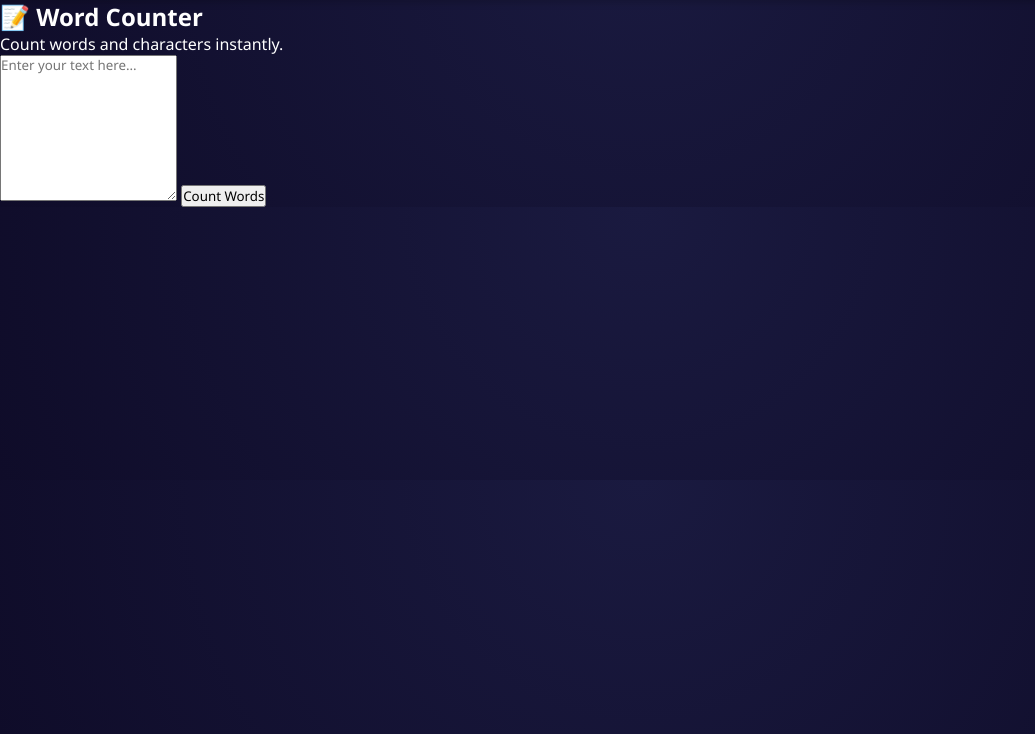
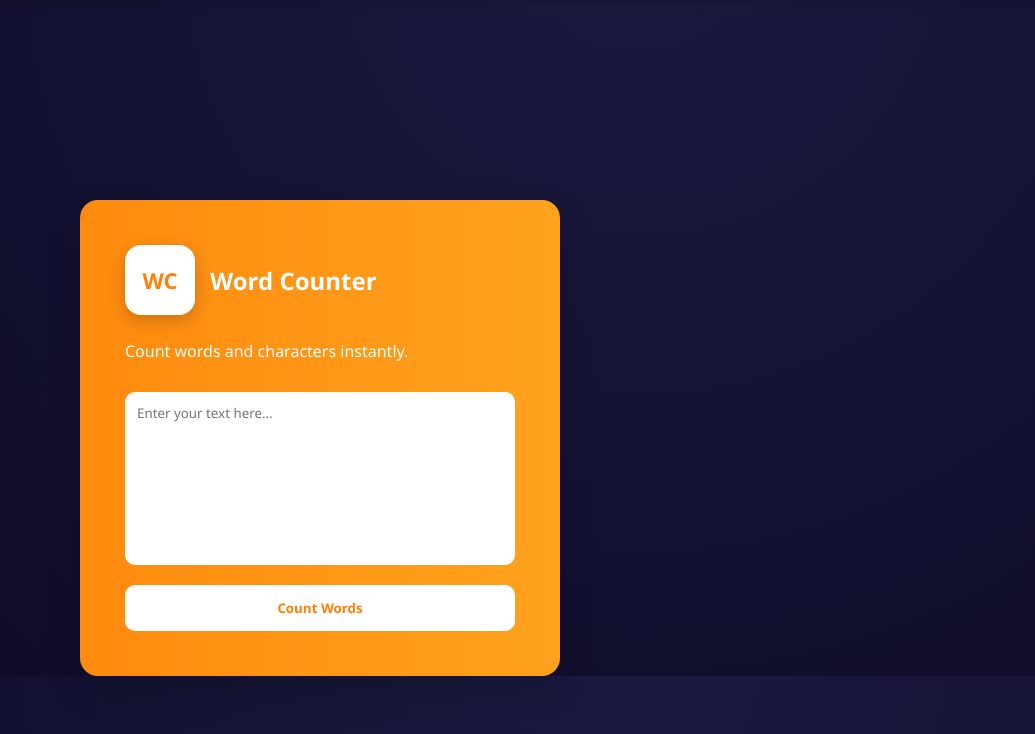
Before and after one commit to afnankhan123456/ai-tools-website-, a Flask app: template templates/utility_tools/word_counter.html in a window 1280 px wide. Shown: the part 66-800 px from the top of the page, without its empty margins (0-1035 px from the left). Run offline with Flask 3, Linux system fonts and the light colour scheme; the template is opened without the code that fills it, so the values that code supplies are empty.

Commit message:
Update word_counter.html

```diff
--- a/templates/utility_tools/word_counter.html
+++ b/templates/utility_tools/word_counter.html
@@ -1,14 +1,96 @@
 {% extends "base.html" %}
 {% block content %}
 
-<section class="tool-container">
-    <h1>📝 Word Counter</h1>
-    <p>Count words and characters instantly.</p>
+<section style="display:flex; justify-content:flex-start; margin:200px 0 0 80px;">
 
-    <form action="{{ url_for('word_counter') }}" method="POST">
-        <textarea name="text" rows="8" placeholder="Enter your text here..." required></textarea>
-        <button type="submit">Count Words</button>
-    </form>
+    <div style="
+        padding:45px;
+        border-radius:18px;
+        width:480px;
+        color:white;
+        box-shadow:0 15px 35px rgba(0,0,0,0.18);
+        position:relative;
+        overflow:hidden;
+        background: linear-gradient(270deg, #ff8008, #ffc837, #ff8008);
+        background-size: 600% 600%;
+        animation: gradientMove 8s ease infinite;
+    ">
+
+        <!-- Logo Row -->
+        <div style="display:flex; align-items:center; gap:15px; margin-bottom:25px;">
+
+            <div style="
+                background:white;
+                color:#ff8008;
+                font-weight:bold;
+                font-size:22px;
+                width:70px;
+                height:70px;
+                display:flex;
+                align-items:center;
+                justify-content:center;
+                border-radius:16px;
+                box-shadow:0 6px 18px rgba(0,0,0,0.2);
+            ">
+                WC
+            </div>
+
+            <div style="font-size:24px; font-weight:600;">
+                Word Counter
+            </div>
+
+        </div>
+
+        <p style="margin-bottom:30px; color:#ffffff;">
+            Count words and characters instantly.
+        </p>
+
+        <form action="{{ url_for('word_counter') }}" method="POST">
+
+            <div style="
+                background:white;
+                padding:12px;
+                border-radius:10px;
+                margin-bottom:20px;
+            ">
+                <textarea name="text"
+                          rows="8"
+                          placeholder="Enter your text here..."
+                          required
+                          style="border:none; width:100%; resize:none; outline:none;"></textarea>
+            </div>
+
+            <button type="submit"
+                    style="
+                        background:white;
+                        color:#ff8008;
+                        border:none;
+                        padding:14px;
+                        width:100%;
+                        border-radius:10px;
+                        font-weight:600;
+                        cursor:pointer;
+                        transition:0.3s;
+                    "
+                    onmouseover="this.style.background='#f3f4f6'"
+                    onmouseout="this.style.background='white'">
+
+                Count Words
+
+            </button>
+
+        </form>
+
+    </div>
+
 </section>
 
+<style>
+@keyframes gradientMove {
+    0% { background-position: 0% 50%; }
+    50% { background-position: 100% 50%; }
+    100% { background-position: 0% 50%; }
+}
+</style>
+
 {% endblock %}
```
